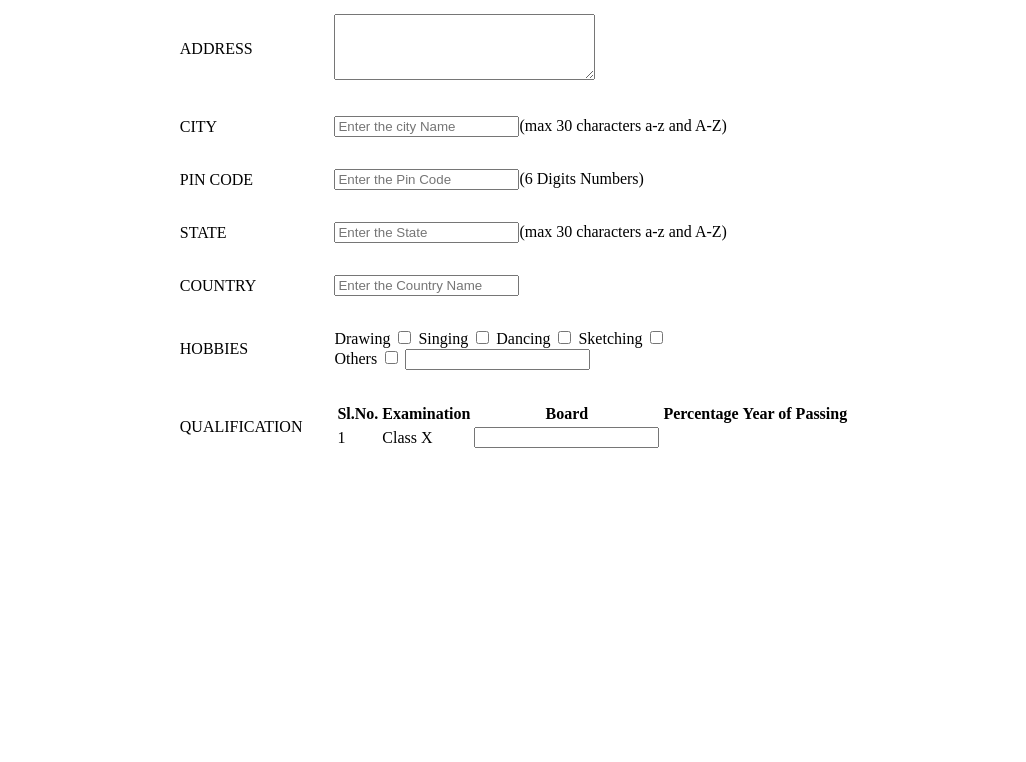
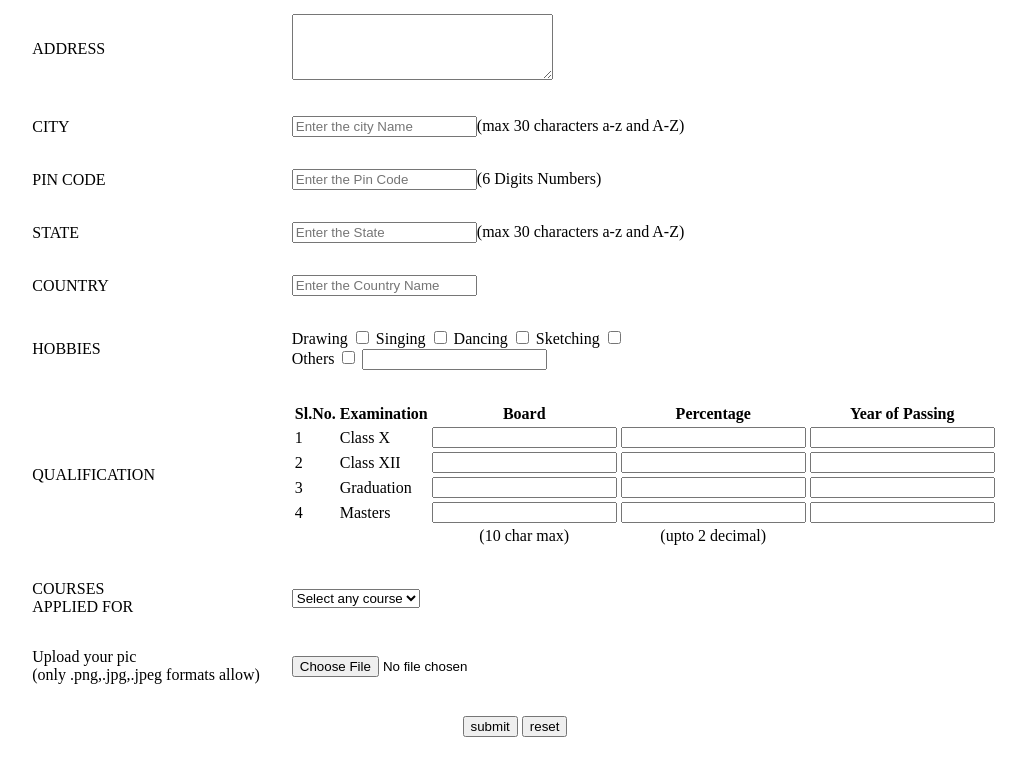
Before and after one commit to MuhammadUzain55/Html-Assignment_03, a plain HTML site: page Assignment03/Forms/Registration.html in a window 1280 px wide. Shown: the part 633-1395 px from the top of the page, without its empty margins (125-1151 px from the left). Before the commit the page ends 1109 px from the top, so only its background shows below. Drawn offline with Linux system fonts and the light colour scheme.

Commit message:
Update registration form

```diff
--- a/Assignment03/Forms/Registration.html
+++ b/Assignment03/Forms/Registration.html
@@ -54,7 +54,10 @@
     </tr>
     <!------- Address ------------------->
     <tr>
-        <td>ADDRESS</td>
+        <td>ADDRESS
+
+
+        </td>
         <td><textarea name="Address" rows="4" cols="30"></textarea></td>
     </tr>
     <!--------- City  ------------------->
@@ -97,7 +100,12 @@
     </tr>
     <!-------------- Qualification --------------------->
     <tr>
-        <td>QUALIFICATION</td>
+        <td>QUALIFICATION
+
+
+
+
+        </td>
         <td>
             <table>
                 <tr>
@@ -110,13 +118,66 @@
                 <tr>
                     <td>1</td>
                     <td>Class X</td>
-                    <td><input type="text" name="Class X_Board" id=""></td>
+                    <td><input type="text" name="Class X_Board" maxlength="30" /></td>
+                    <td><input type="text" name="Class X_Percentage"  maxlength="30"/></td>
+                    <td><input type="text" name="Class X_Year of Passing" maxlength="30"/></td>
+                </tr>
+                <tr>
+                    <td>2</td>
+                    <td>Class XII</td>
+                    <td><input type="text" name="Class XII_Board" maxlength="30" /></td>
+                    <td><input type="text" name="Class XII_Percentage" maxlength="30" /></td>
+                    <td><input type="text" name="Class XII_Year of Passing" maxlength="30" /></td>
+                </tr>
+                <tr>
+                    <td>3</td>
+                    <td>Graduation</td>
+                    <td><input type="text" name="Graduation_Board" maxlength="30" /></td>
+                    <td><input type="text" name="Graduation_Percentage" maxlength="30" /></td>
+                    <td><input type="text" name="Graduation_Year of Passing" maxlength="30" /></td>
+                </tr>
+                <tr>
+                    <td>4</td>
+                    <td>Masters</td>
+                    <td><input type="text" name="Masters_Board" maxlength="30" /></td>
+                    <td><input type="text" name="Masters_Percentage" maxlength="30" /></td>
+                    <td><input type="text" name="Masters_Year of Passing" maxlength="30" /></td>
+                </tr>
+                <tr>
+                    <td></td>
+                    <td></td>
+                    <td align="center">(10 char max)</td>
+                    <td align="center">(upto 2 decimal)</td>
                 </tr>
             </table>
         </td>
-
+    </tr>
+    <!--------------- Courses ----------------------------->
+    <tr>
+        <td>COURSES <br>APPLIED FOR</td>
+        <td>
+            <select name="Courses" >
+               <option value="">Select any course</option>
+               <option value="BCA">BCA</option>
+               <option value="B.A">B.A</option>
+               <option value="B.sc">B.sc</option>
+               <option value="B.com">B.com</option>
+            </select>
+        </td>
+    </tr>
+    <!----------------- Picture Upload ------------------------->
+    <tr>
+        <td>Upload your pic <br> (only .png,.jpg,.jpeg formats allow)</td>
+        <td><input type="file" name="pic" /></td>
+    </tr>
+    <!---------------- Button ------------------------------>
+    <tr>
+        <td colspan="2" align="center">
+            <input type="submit" value="submit">
+            <input type="reset" value="reset">
+        </td>
     </tr>
 </table>
 </form>
-<body/>
+</body>
 </html>
```
